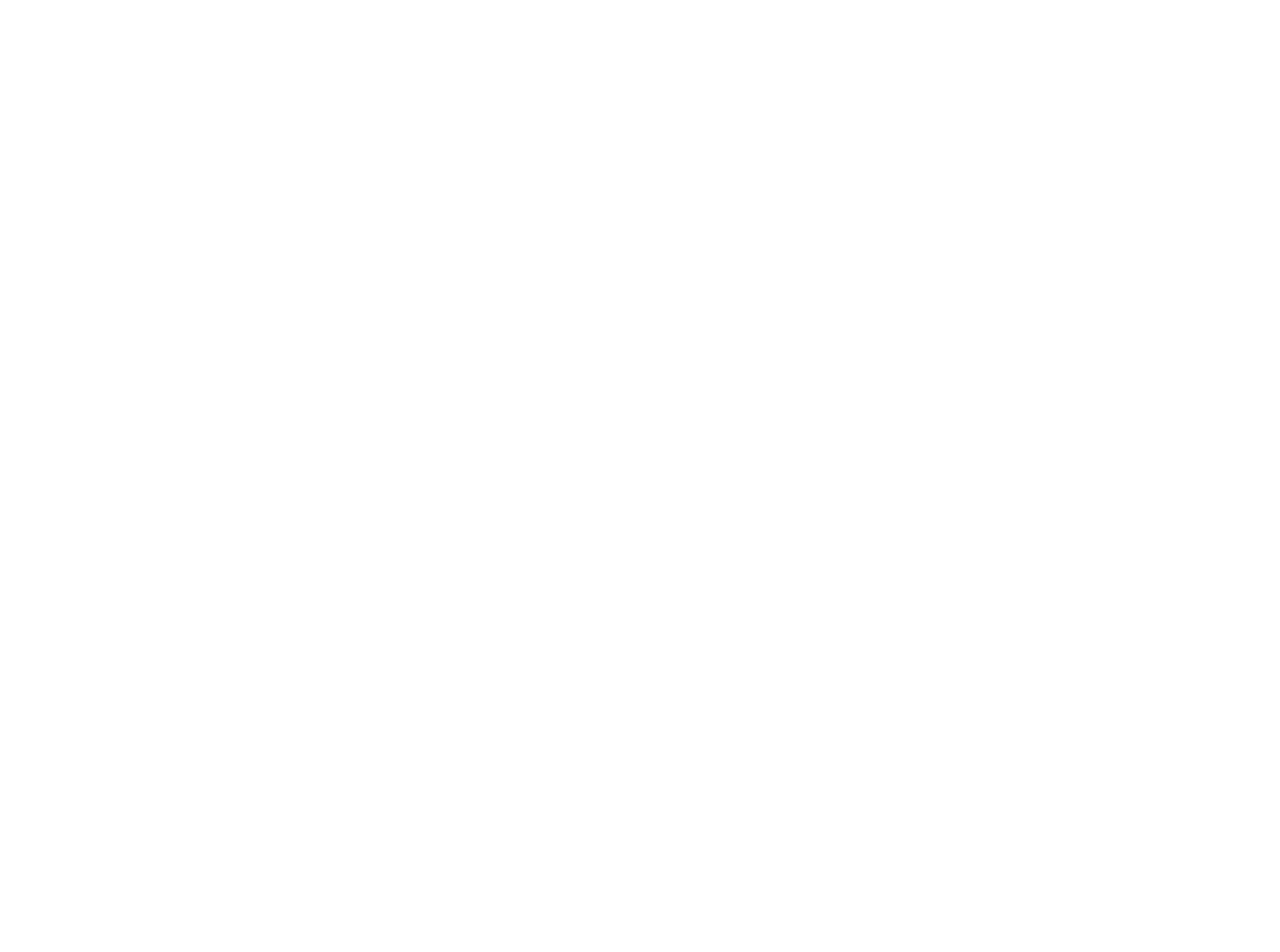
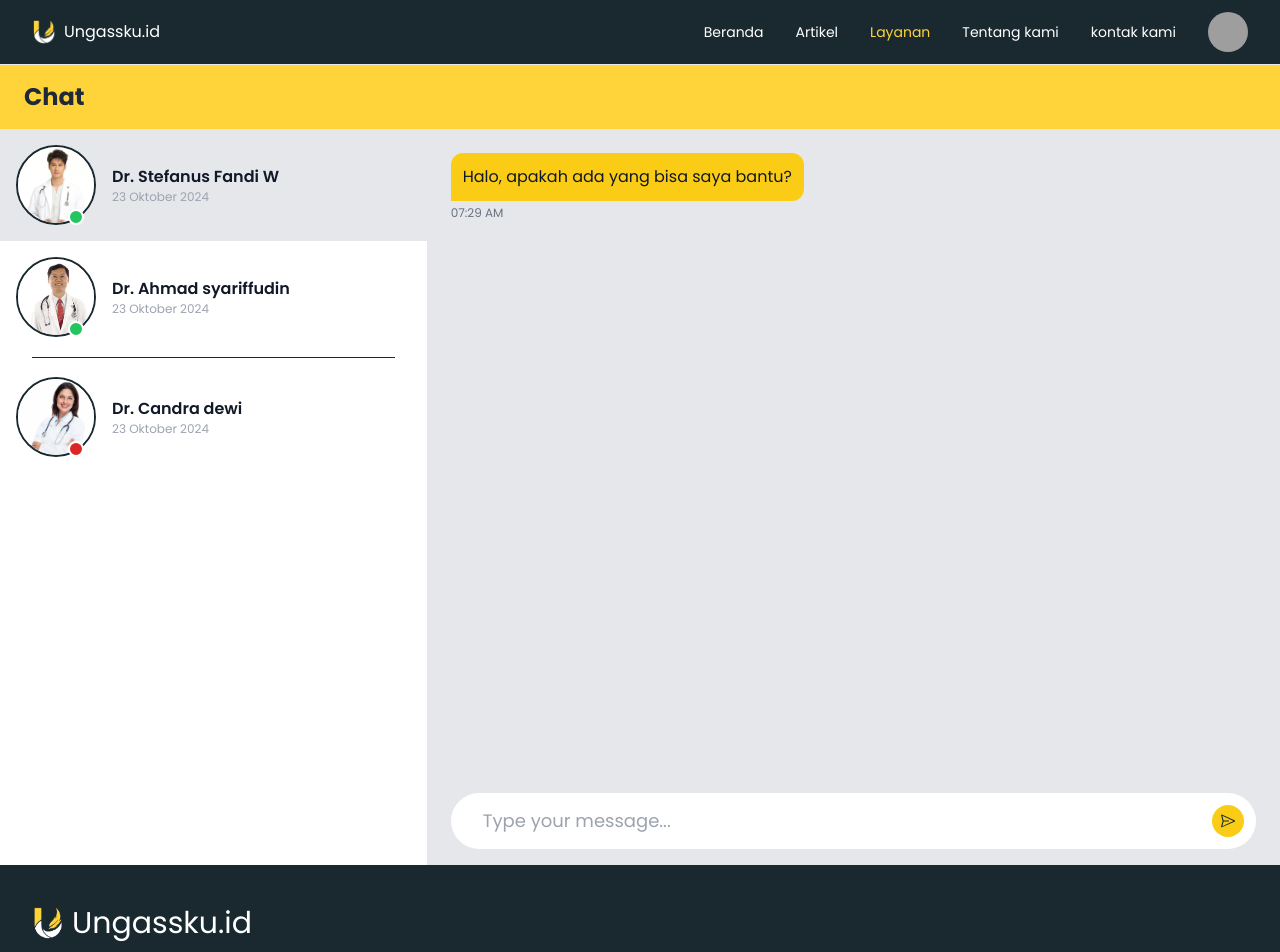
Before and after one commit to Ariemaharrucha/unggasku-fe, a React (Vite) app: page /layanan/konsultasi in a window 1280 px wide. Before the commit this address had no page. Shown: the top 952 px of the page. Before the commit the page ends 800 px from the top, so only its background shows below. Built offline with nearby package versions, Linux system fonts and the light colour scheme; grey boxes are pictures that could not be loaded.

Commit message:
konsultasi first

```diff
--- a/src/app/routes.jsx
+++ b/src/app/routes.jsx
@@ -1,6 +1,7 @@
 import { BrowserRouter, Routes, Route } from "react-router-dom";
 import { Beranda } from "../pages/clients/Beranda";
 import { Layanan } from "../pages/clients/Layanan";
+import { Konsultasi } from "../pages/clients/Konsultasi";
 
 export const AppRouter = () => {
   return (
@@ -8,6 +9,7 @@
     <Routes>
       <Route path="/" element={<Beranda/>}></Route>
       <Route path="/layanan" element={<Layanan/>}></Route>
+      <Route path="/layanan/konsultasi" element={<Konsultasi/>}></Route>
     </Routes>
   </BrowserRouter>
   )
--- /dev/null
+++ b/src/pages/clients/Konsultasi.jsx
@@ -0,0 +1,215 @@
+import React, { useState, useRef, useEffect } from "react";
+import { Layout } from "../../layouts/Layout";
+import { VscSend } from "react-icons/vsc";
+
+const DokterList = [
+  {
+    nama: "Dr. Stefanus Fandi W",
+    tanggal: "23 Oktober 2024",
+    foto: "/src/assets/Images/layanan/dr_card1.jpeg",
+  },
+  {
+    nama: "Dr. Ahmad syariffudin",
+    tanggal: "23 Oktober 2024",
+    foto: "/src/assets/Images/layanan/dr_card2.jpeg",
+  },
+  {
+    nama: "Dr. Candra dewi",
+    tanggal: "23 Oktober 2024",
+    foto: "/src/assets/Images/layanan/dr_card3.jpeg",
+  },
+];
+
+export const Konsultasi = () => {
+  const [activeIndex, setActiveIndex] = useState(0);
+  const [messages, setMessages] = useState([
+    { text: "Halo, apakah ada yang bisa saya bantu?", sender: "dokter", time: getCurrentTime() },
+  ]);
+  const [inputMessage, setInputMessage] = useState("");
+  const [firstUserMessageSent, setFirstUserMessageSent] = useState(false);
+  const [isTyping, setIsTyping] = useState(false);
+  const [isUserTyping, setIsUserTyping] = useState(false);
+  const latestMessageRef = useRef(null);
+
+  // Fungsi untuk mendapatkan waktu saat ini
+  function getCurrentTime() {
+    const now = new Date();
+    let hours = now.getHours();
+    const minutes = now.getMinutes();
+    const ampm = hours >= 12 ? "PM" : "AM";
+    const formattedHours = hours.toString().padStart(2, "0");
+    const formattedMinutes = minutes.toString().padStart(2, "0");
+
+    return `${formattedHours}:${formattedMinutes} ${ampm}`;
+  }
+
+  // Fungsi untuk mengirim pesan
+  const handleSendMessage = () => {
+    if (inputMessage.trim() !== "") {
+      const newMessage = { text: inputMessage, sender: "user", time: getCurrentTime() };
+      setMessages([...messages, newMessage]);
+      setInputMessage("");
+      setIsUserTyping(false);
+
+      if (!firstUserMessageSent) {
+        setFirstUserMessageSent(true);
+        setIsTyping(true);
+
+        setTimeout(() => {
+          const dokterResponse = {
+            text: "Saya bisa bantu. Tolong ceritakan detail kronologi kenapa hewan unggas anda? Apakah hewan unggas anda bermasalah dengan kesehatan, pakan, lingkungan, atau yang lainnya?",
+            sender: "dokter",
+            time: getCurrentTime(),
+          };
+          setMessages((prevMessages) => [...prevMessages, dokterResponse]);
+          setIsTyping(false);
+        }, 1000);
+      }
+    }
+  };
+
+  // Fungsi untuk mendeteksi tombol Enter
+  const handleKeyDown = (event) => {
+    if (event.key === "Enter") {
+      event.preventDefault();
+      handleSendMessage();
+    }
+  };
+
+  // Fungsi untuk menangani perubahan input pengguna dan menampilkan animasi mengetik
+  const handleUserTyping = (e) => {
+    setInputMessage(e.target.value);
+    if (e.target.value.trim() !== "") {
+      setIsUserTyping(true);
+    } else {
+      setIsUserTyping(false);
+    }
+  };
+
+  // Fungsi untuk melakukan scroll ke pesan terbaru
+  useEffect(() => {
+    if (latestMessageRef.current) {
+      latestMessageRef.current.scrollIntoView({ behavior: "smooth", block: "end" });
+    }
+  }, [messages])
+
+  return (
+    <div>
+      <Layout>
+        <section className="h-screen flex flex-col">
+          <div className="w-full bg-secondary-300 py-4 px-6">
+            <h1 className="text-2xl font-bold text-gray-800">Chat</h1>
+          </div>
+
+          {/* Sidebar untuk daftar dokter */}
+          <div className="flex flex-grow">
+            <div className="w-1/3 bg-white">
+              {DokterList.map((dokter, index) => (
+                <div key={index}>
+                  <div
+                    onClick={() => setActiveIndex(index)}
+                    className={`p-4 cursor-pointer ${activeIndex === index ? "bg-gray-200 text-gray-900" : "bg-white text-gray-900"
+                      }`}
+                  >
+                    <div className="relative flex items-center space-x-4">
+                      <img
+                        src={dokter.foto}
+                        alt={`Foto dokter ${dokter.nama}`}
+                        className="w-20 h-20 object-cover object-top rounded-full border-2 border-primary-950"
+                      />
+                      <span
+                        className={`absolute bottom-2 left-7 w-4 h-4 rounded-full ${index !== DokterList.length - 1 ? "bg-green-500" : "bg-red-600"
+                          } border-2 border-white translate-x-2 translate-y-2`}
+                      ></span>
+                      <div>
+                        <div className="font-semibold">{dokter.nama}</div>
+                        <div className="text-xs text-gray-400">{dokter.tanggal}</div>
+                      </div>
+                    </div>
+                  </div>
+                  {index < DokterList.length - 1 && activeIndex !== index && (
+                    <div className="h-[0.1px] bg-primary-950 mx-8 my-1" />
+                  )}
+                </div>
+              ))}
+            </div>
+
+            {/* Area chat dengan scrollable */}
+            <div className="w-2/3 flex flex-col bg-gray-200">
+              <div className="flex-grow p-6 space-y-4 overflow-y-auto max-h-[83vh]">
+                {/* Tampilkan pesan */}
+                {messages.map((message, index) => (
+                  <div
+                    key={index}
+                    className={`flex flex-col ${message.sender === "dokter" ? "items-start" : "items-end"}`}
+                    ref={index === messages.length - 1 ? latestMessageRef : null}
+                  >
+                    <div
+                      className={`${message.sender === "dokter"
+                        ? "bg-yellow-400 text-gray-900 rounded-r-xl rounded-tl-xl"
+                        : "bg-gray-800 text-white rounded-l-xl rounded-tr-xl"
+                        } p-3 max-w-md`}
+                    >
+                      {message.text}
+                    </div>
+                    <span className="text-xs text-gray-500 mt-1">{message.time}</span>
+                  </div>
+                ))}
+
+                {/* Animasi mengetik untuk dokter */}
+                {isTyping && (
+                  <div className="flex items-center space-x-2">
+                    <div className="bg-yellow-400 text-gray-900 rounded-r-xl rounded-tl-xl p-3 max-w-md">
+                      <TypingAnimation isUserTyping={false} />
+                    </div>
+                  </div>
+                )}
+
+                {/* Animasi mengetik untuk user */}
+                {isUserTyping && (
+                  <div className="flex items-center space-x-2 justify-end">
+                    <div className="bg-gray-800 text-white rounded-l-xl rounded-tr-xl p-3 max-w-md">
+                      <TypingAnimation isUserTyping={true} />
+                    </div>
+                  </div>
+                )}
+              </div>
+
+              {/* Input area tetap di bawah */}
+              <div className="p-1 mx-6 flex items-center bg-white rounded-full">
+                <div className="flex w-full">
+                  <input
+                    type="text"
+                    placeholder="Type your message..."
+                    value={inputMessage}
+                    onChange={handleUserTyping}
+                    onKeyDown={handleKeyDown}
+                    className="flex-grow px-7 text-lg border rounded-full focus:outline-none border-none"
+                  />
+                  <div className="p-2">
+                    <button
+                      onClick={handleSendMessage}
+                      className="bg-yellow-400 text-primary-950 p-2 rounded-full"
+                    >
+                      <VscSend />
+                    </button>
+                  </div>
+                </div>
+              </div>
+            </div>
+          </div>
+        </section>
+      </Layout>
+    </div>
+  );
+};
+
+const TypingAnimation = ({ isUserTyping }) => {
+  return (
+    <div className={`flex space-x-1 ${isUserTyping ? 'justify-end' : 'justify-start'}`}>
+      <span className="text-2xl animate-bounce">.</span>
+      <span className="text-2xl animate-bounce delay-75">.</span>
+      <span className="text-2xl animate-bounce delay-150">.</span>
+    </div>
+  );
+};
```
